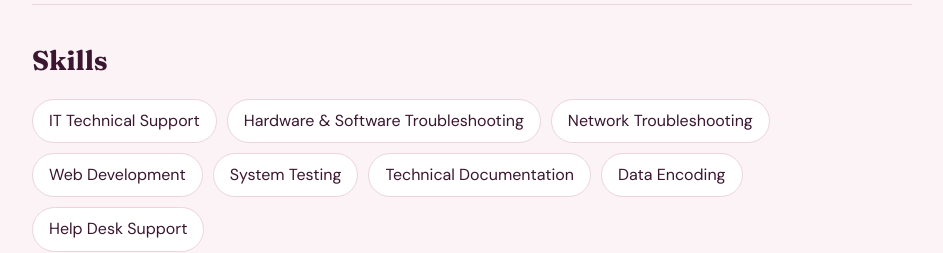
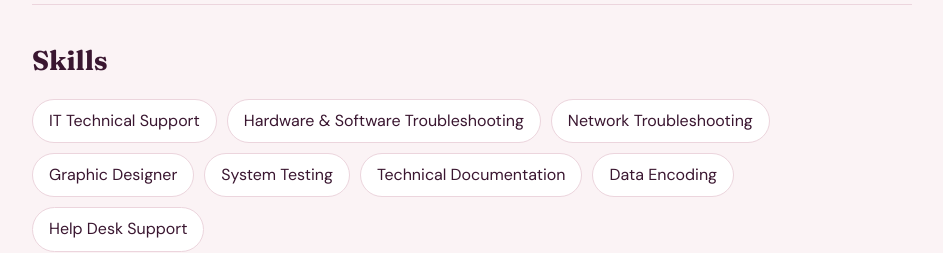
Before and after one commit to kylatubianosa/Kyla_M_Tubianosa, a plain HTML site: page index.html in a window 1280 px wide. Shown: the part 1859-2112 px from the top of the page, without its empty margins (168-1111 px from the left). Drawn offline with Linux system fonts and the light colour scheme.

Commit message:
Update index.html

```diff
--- a/index.html
+++ b/index.html
@@ -39,7 +39,7 @@ footer{padding:32px 0 48px;color:var(--mute);font-size:.9rem;border-top:1px soli
 <section id="about"><h2>About</h2><p style="max-width:70ch;margin:0">Detail-oriented Bachelor of Science in Information Technology graduate from Cavite State University – Cavite City Campus, with hands-on experience gained through an IT internship at the Department of Education – Schools Division Office of Cavite City. Experienced in IT support, network troubleshooting, system deployment, user testing, technical documentation, and hardware and software support. Successfully contributed to the development and implementation of a web-based information system designed to improve office processes and data management. Demonstrates strong problem-solving, communication, teamwork, and technical support skills, with a commitment to continuous professional development.</p></section>
 <section id="experience"><h2>Work Experience</h2><div class="card job"><h3>Information Technology Intern (On-the-Job Training)</h3><p class="tag">Department of Education – Schools Division Office of Cavite City</p><ul><li>Supported the development, testing, and implementation of a web-based information system for office operations.</li><li>Assisted with system deployment, user testing, troubleshooting, and technical documentation.</li><li>Performed basic network maintenance and connectivity troubleshooting to support stable daily operations.</li><li>Provided technical assistance for hardware, software, network, and internet-related concerns.</li><li>Assisted users in resolving IT issues and provided support to minimize disruptions to their work.</li><li>Collaborated with IT personnel and supervisors in completing technical tasks and day-to-day IT support activities.</li></ul></div></section>
 <section id="projects"><h2>Projects</h2><div class="grid"><article class="card"><h3>Web-Based Point of Sale and Inventory System</h3><p class="tag">Thesis Project · Quscina Restaurant, Kawit, Cavite</p><ul><li>Developed a web-based Point of Sale (POS) and Inventory System designed to support the restaurant’s daily operations.</li><li>Implemented features for order and transaction management, inventory monitoring, menu management, and user management.</li><li>Designed and tested system functions to help improve order processing and inventory tracking.</li><li>Collaborated with team members throughout system development, testing, documentation, and implementation.</li></ul></article><article class="card"><h3>Personal Database System (PDS)</h3><p class="tag">Department of Education – Schools Division Office of Cavite City</p><ul><li>Developed a system for organizing, storing, and managing personal records and information.</li><li>Implemented functions for adding, updating, searching, and managing records.</li></ul></article></div></section>
-<section id="skills"><h2>Skills</h2><ul class="chips"><li>IT Technical Support</li><li>Hardware &amp; Software Troubleshooting</li><li>Network Troubleshooting</li><li>Web Development</li><li>System Testing</li><li>Technical Documentation</li><li>Data Encoding</li><li>Help Desk Support</li></ul></section>
+<section id="skills"><h2>Skills</h2><ul class="chips"><li>IT Technical Support</li><li>Hardware &amp; Software Troubleshooting</li><li>Network Troubleshooting</li><li>Graphic Designer</li><li>System Testing</li><li>Technical Documentation</li><li>Data Encoding</li><li>Help Desk Support</li></ul></section>
 <section id="education"><h2>Education</h2><ul class="edu"><li>Cavite State University – Cavite City Campus (BS Information Technology)<span>2022 – 2026</span></li></ul></section>
 <section id="contact"><h2>Contact</h2><address><span>Email: <a href="mailto:tubianosakyla@gmail.com">tubianosakyla@gmail.com</a></span><span>Phone: <a href="tel:+639911782547">0991 178 2547</a></span><span>422 F. Dela Cruz St., Cavite City</span></address></section>
 <footer>&copy; 2026 Kyla M. Tubianosa</footer></main>
```
